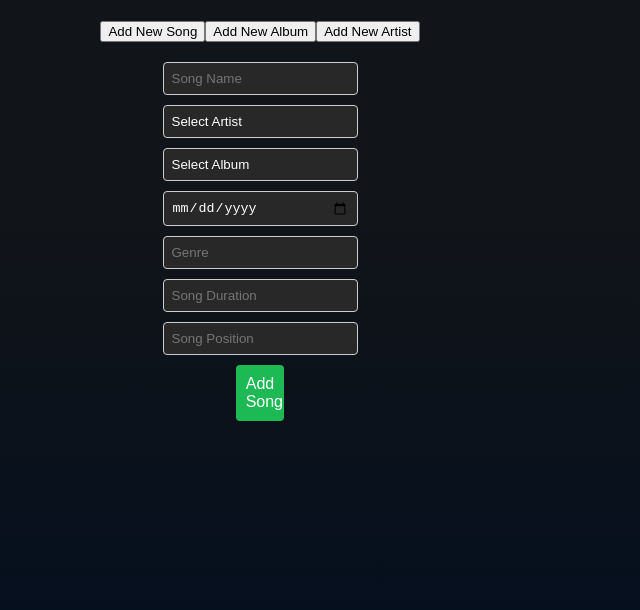
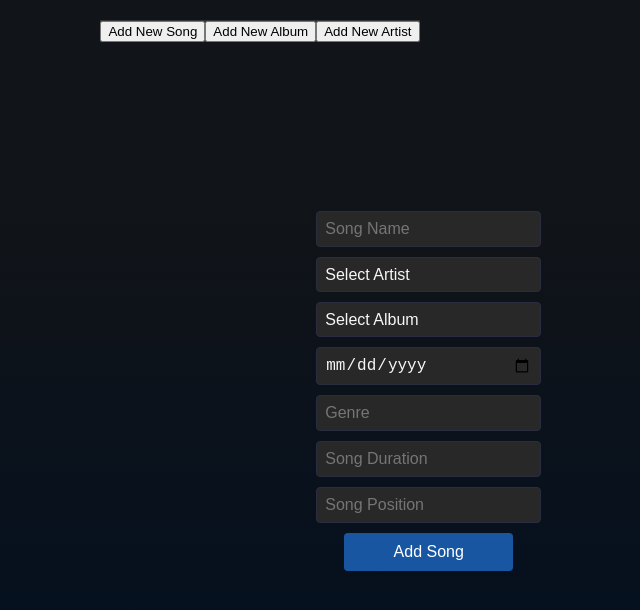
Before and after one commit to saakhani/groove-music-dbms, a React (Create React App) app in the folder frontend/: page /admin in a window 1280 px wide. Shown: the top 610 px of the page, without its empty margins (380-1020 px from the left). Built offline with nearby package versions, Linux system fonts and the light colour scheme; a web font is replaced by a local one.

Commit message:
Styling of Adminpage

```diff
--- a/frontend/src/App.js
+++ b/frontend/src/App.js
@@ -4,7 +4,6 @@ import './App.css';
 
 import { Link } from "react-router-dom";
 import Layout from "./components/Layout";
-
 
 import HomePage from './pages/HomePage';
 import { AuthProvider } from './contexts/AuthContext';
--- a/frontend/src/styles/pages/AdminPage.css
+++ b/frontend/src/styles/pages/AdminPage.css
@@ -10,28 +10,36 @@ html {
     flex-direction: column;
     align-items: center;
     padding: 20px;
-    color: white;
+    color: #2a2d3f77;
 }
+
+
+
 
 .song-form {
     display: flex;
     flex-direction: column;
     max-width: 500px;
+    padding: 75%;
     width: 100%;
-    margin-top: 20px;
+    margin-top: auto;
+    margin-left: auto;
+    margin-right: auto;
+    margin-bottom: auto;
 }
 
 .song-form input, .song-form select {
     margin-bottom: 10px;
     padding: 8px;
     border-radius: 4px;
-    border: 1px solid #ccc;
+    border: 1px solid #2a2d3f ;
+    ;
     background-color: #282828;
-    color: white;
-}
+    color: #f6f6f6;
+    font-size: 16px;
 
 
-
+}
 .song-form select {
     -webkit-appearance: none; /* Improves appearance on WebKit browsers */
     -moz-appearance: none;   /* Improves appearance on Mozilla browsers */
@@ -40,30 +48,48 @@ html {
 
 .song-form button {
     padding: 10px;
-    background-color: #1db954; /* Spotify green, adjust as needed */
+    background-color: #1d63b9da; /* Spotify green, adjust as needed */
     color: white;
     border: none;
     border-radius: 4px;
     cursor: pointer;
     font-size: 16px;
-    width: 25%;
+    width: 75% ;
     margin-left: auto;
     margin-right: auto;
+    margin-top: auto;
+    margin-bottom: auto;
 }
 
 .song-form button:hover {
-    background-color: #1ed760;
+    background-color: #1d63b9da;
 }
 
-.song-form button:hover {
-    background-color: #1ed760;
+
+/* Styles for the sidebar */
+.sidebar {
+     /* Adjust the width as needed */
+    background-color: #333;
+    color: #f6f6f6;
+    padding: 0;
 }
 
-/* Additional styles for sidebar and other content */
-.sidebar {
-    /* Styles for the sidebar */
+/* Optional: Add a transition effect for a smooth sidebar animation */
+.sidebar, .content {
+    transition: margin 0.3s ease;
+    padding: auto;
+    margin-left: auto;
+    margin-right: auto;
+    margin-top: auto;
+    margin-bottom: auto;
+
 }
 
-.content {
-    /* Styles for the main content area */
+/* Add a class to the body to toggle the sidebar */
+.sidebar-hidden .sidebar {
+    margin-left: -250px; /* Hide the sidebar by moving it off-screen */
 }
+
+.sidebar-hidden .content {
+    margin-left: 0; /* Adjust the content margin when the sidebar is hidden */
+}
```
